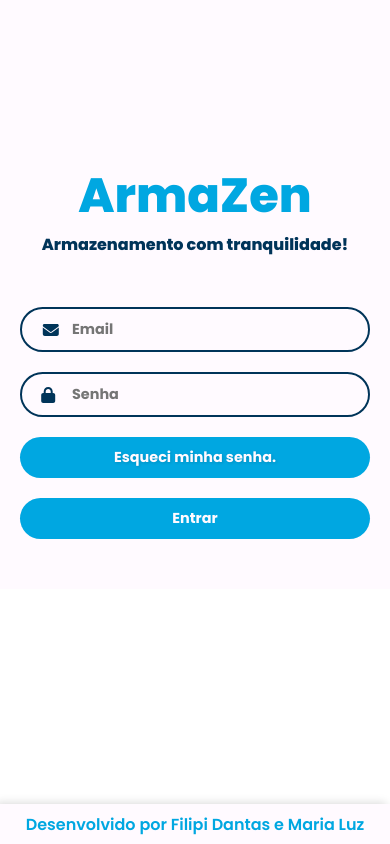
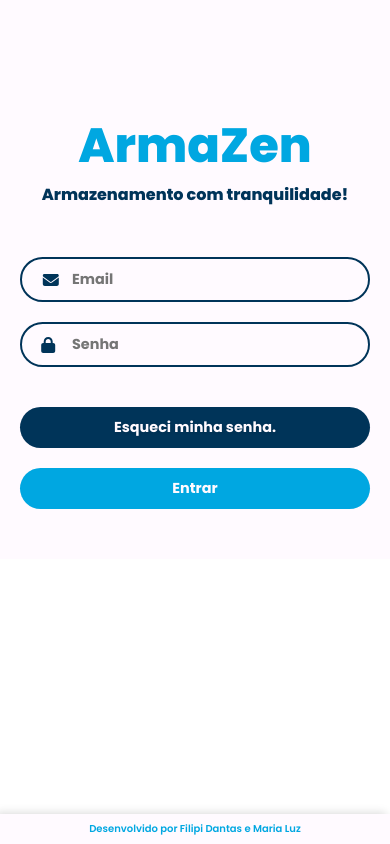
Before and after one commit to Filipi0/armaZen, a Next.js app: page /login in a window 390 px wide. Built offline with nearby package versions, Linux system fonts and the light colour scheme.

Commit message:
ajusta estilos do footer e login, melhorando responsividade e aparência

```diff
--- a/src/styles/components/footer.module.css
+++ b/src/styles/components/footer.module.css
@@ -20,3 +20,10 @@
 .text{
     font-family: 'Poppins-regular';
 }
+
+@media (max-width: 768px){
+    .footer{
+        height: 30px;
+        font-size: 10px;
+    }
+}
--- a/src/styles/login.module.css
+++ b/src/styles/login.module.css
@@ -147,7 +147,7 @@
   }
 
   .title {
-    margin-top: 100px;
+    margin-top: 50px;
     font-size: 3rem;
   }
 
@@ -162,7 +162,7 @@
   /* Ajuste no formulário de login */
   .loginBox {
     width: 100%;
-    max-width: 400px;
+    max-width: 100%;
     padding: 20px;
     background-color: transparent;
     box-shadow: none;
@@ -180,10 +180,9 @@
   /* Ajuste nos botões */
   .button,
   .forgotPassword {
-    /* Agora os dois botões terão o mesmo estilo */
+    margin-top: 30px;
     font-size: 0.9rem;
     padding: 10px;
-    background-color: #00a7e1;
     color: #fffaff;
     text-align: center;
     border: none;
@@ -198,13 +197,14 @@
 
   .button {
     margin-top: 20px;
+    align-items: center;
+    background-color: #00a7e1;
   }
-  .inputGroup::placeholder {
-    padding-left: 100px;
-  }
+
 
   .forgotPassword {
     outline: none; /* Remove a linha azul ao clicar */
+    background-color: #003459;
   }
 
   .button:hover,
```
